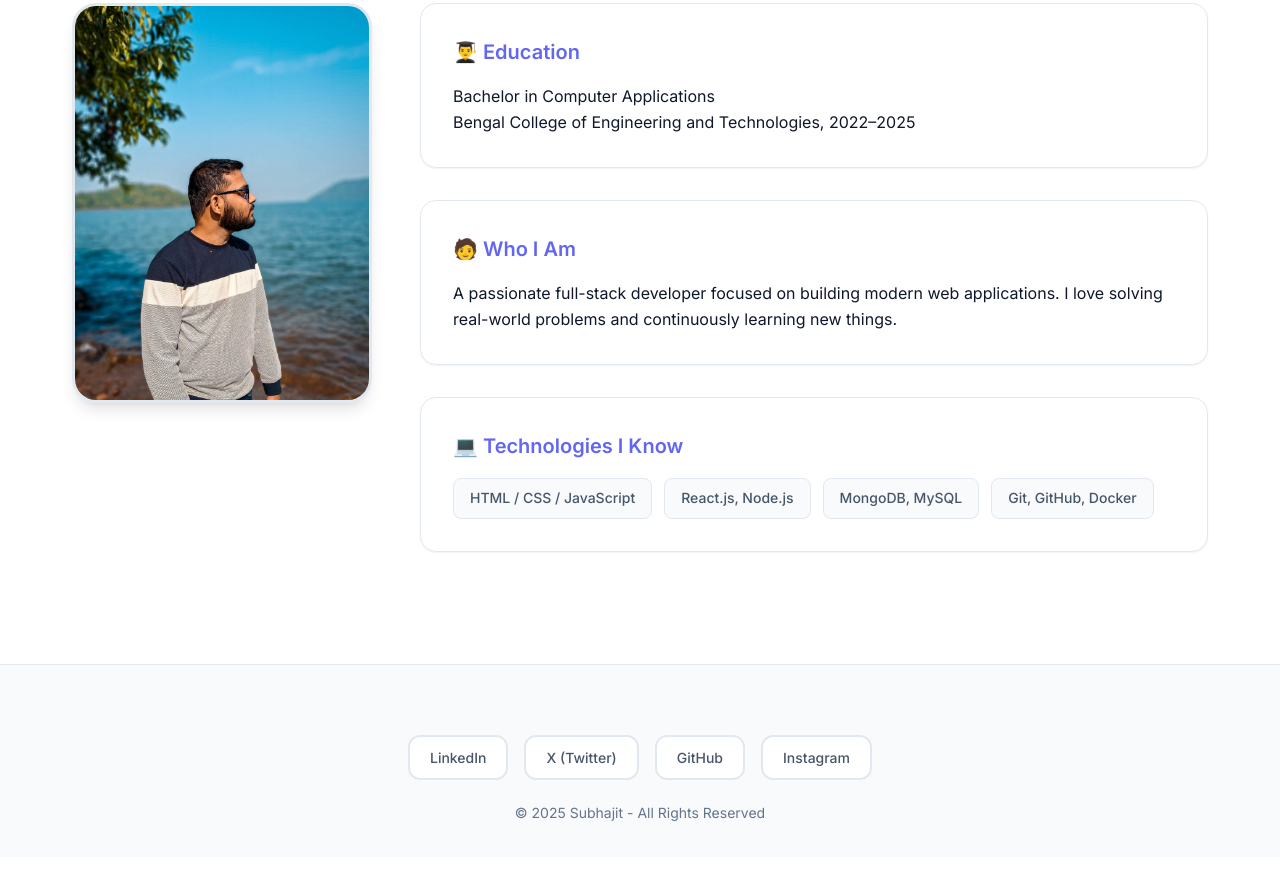
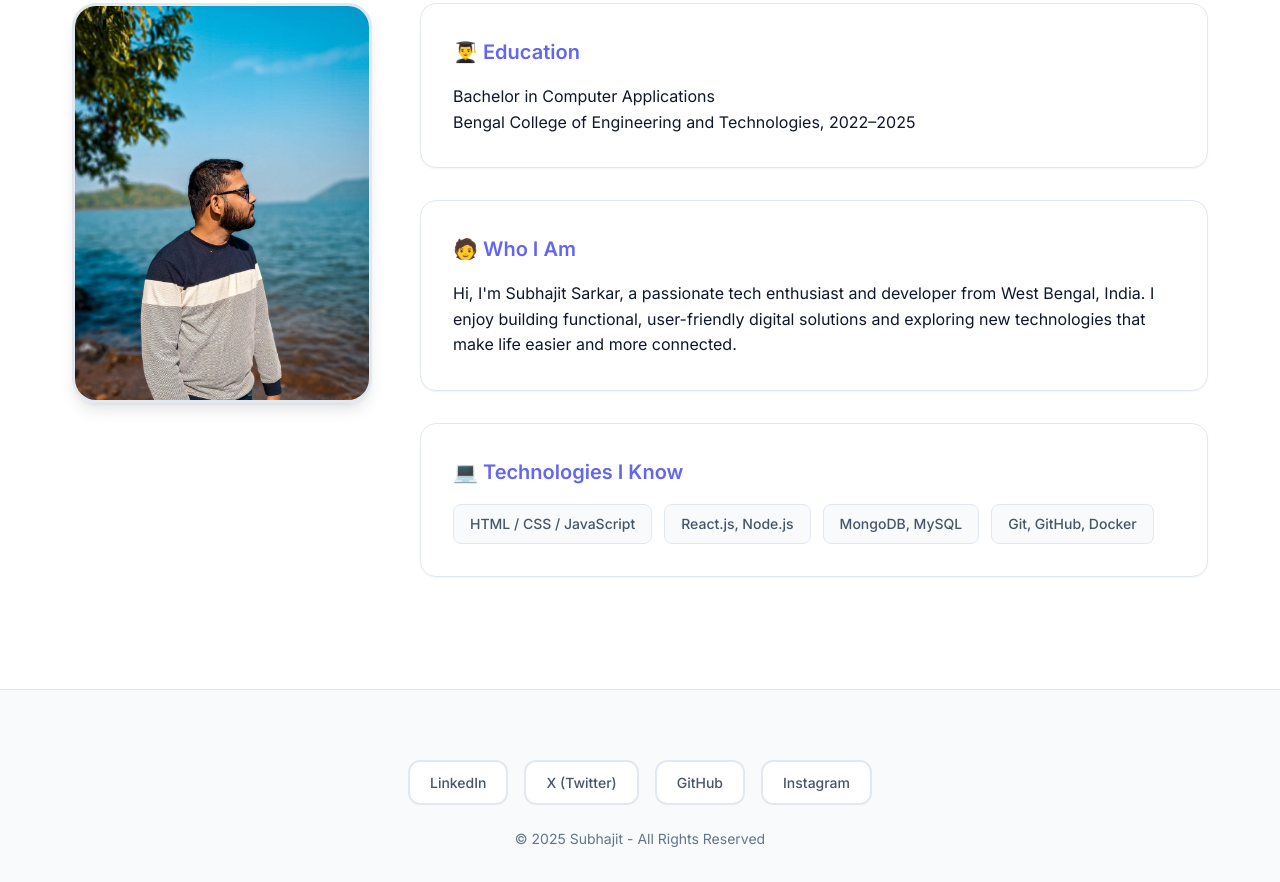
Before and after one commit to subhajit-cmd/my-porfolio-website, a plain HTML site: page index.html in a window 1280 px wide. Shown: the part 1511-2393 px from the top of the page. Before the commit the page ends 2368 px from the top, so only its background shows below. Drawn offline with Linux system fonts and the light colour scheme.

Commit message:
Update index.html

```diff
--- a/index.html
+++ b/index.html
@@ -58,7 +58,7 @@
 
             <div class="about-box">
                 <h3>🧑 Who I Am</h3>
-                <p>A passionate full-stack developer focused on building modern web applications. I love solving real-world problems and continuously learning new things.</p>
+                <p>Hi, I'm Subhajit Sarkar, a passionate tech enthusiast and developer from West Bengal, India. I enjoy building functional, user-friendly digital solutions and exploring new technologies that make life easier and more connected.</p>
             </div>
 
             <div class="about-box">
```
